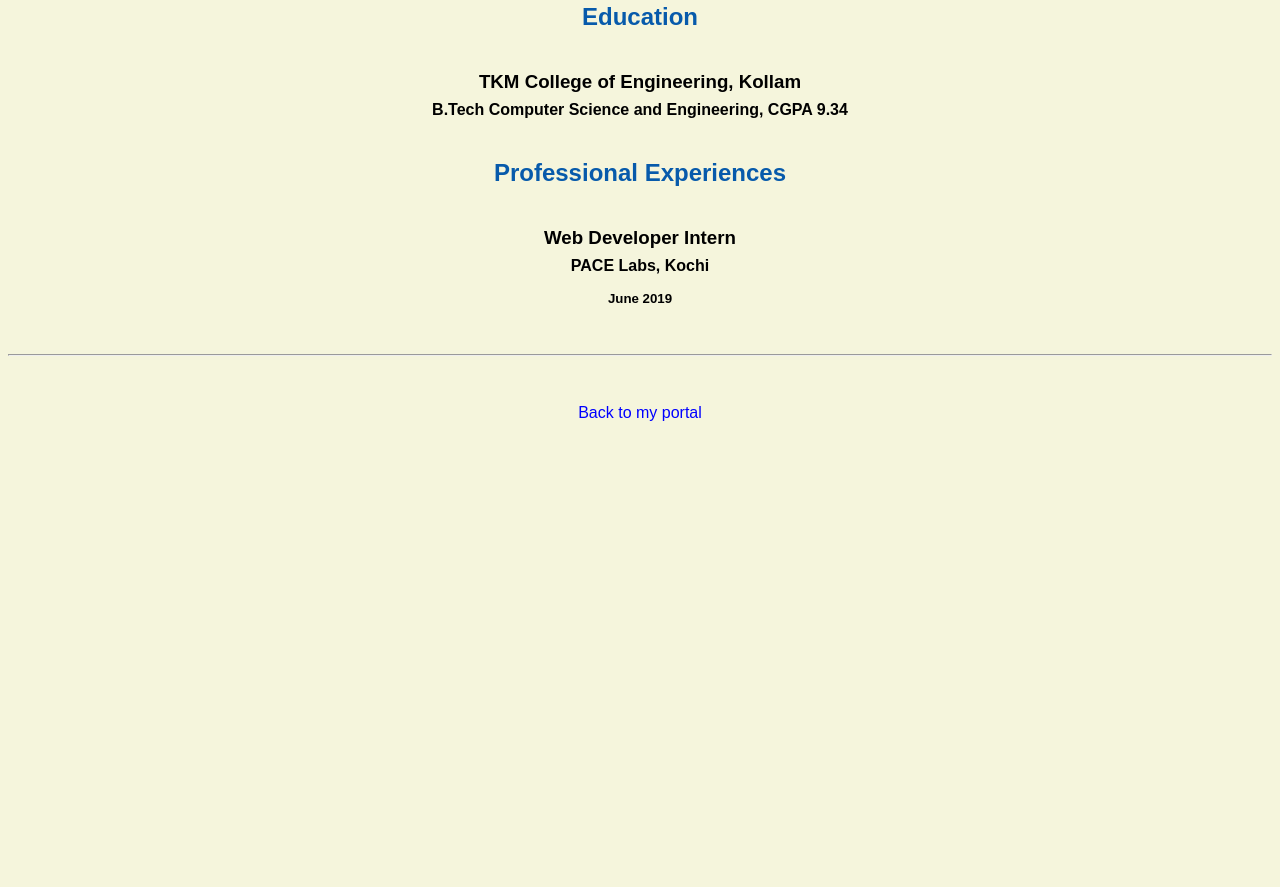
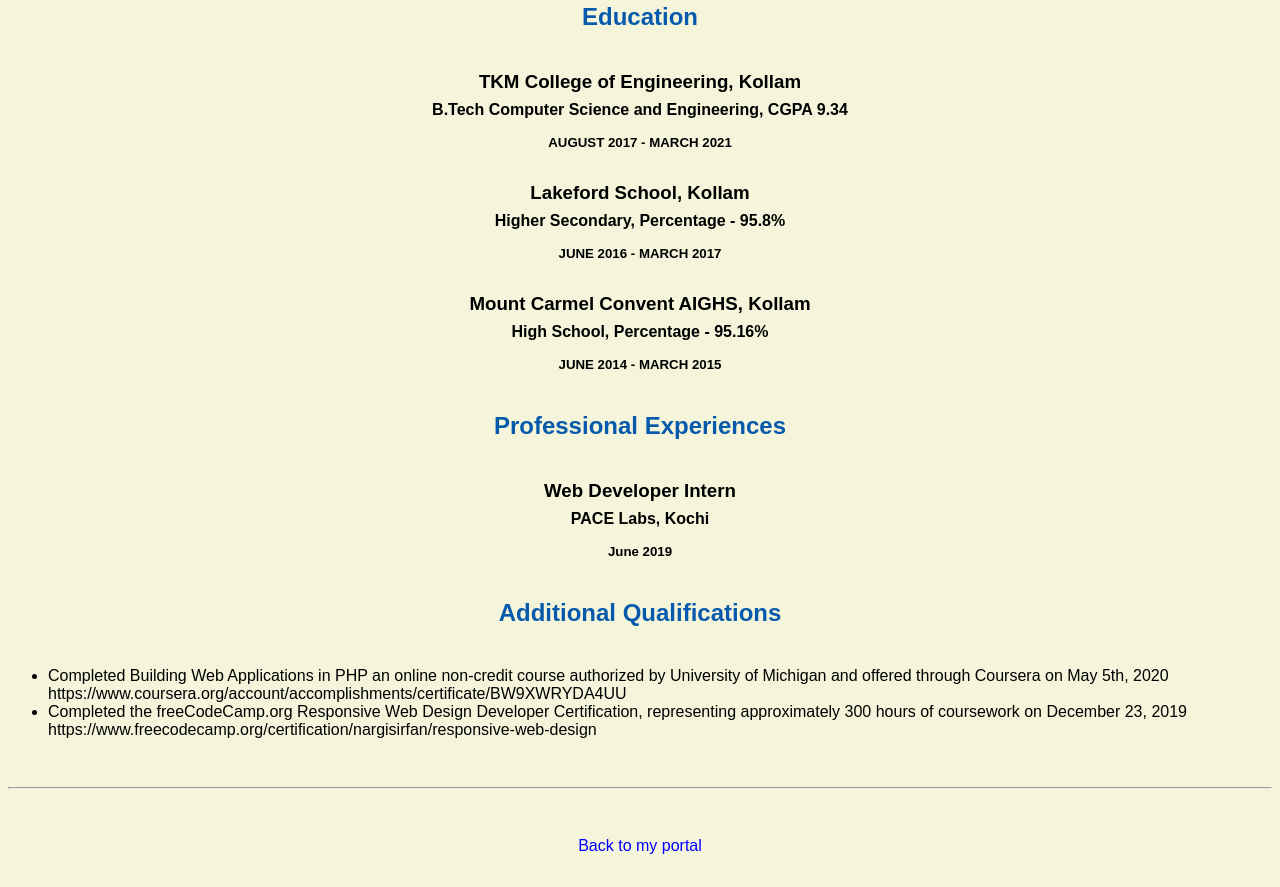
Before and after one commit to nargisirfan/nargisirfan.github.io, a plain HTML site: page resume.html in a window 1280 px wide. Shown: the part 706-1593 px from the top of the page. Before the commit the page ends 1160 px from the top, so only its background shows below. Drawn offline with Linux system fonts and the light colour scheme.

Commit message:
Update resume.html

```diff
--- a/resume.html
+++ b/resume.html
@@ -32,12 +32,27 @@
 
     <h3>TKM College of Engineering, Kollam</h3>
     <h4>B.Tech Computer Science and Engineering, CGPA 9.34</h4>
+    <h5>AUGUST 2017 - MARCH 2021</h5>
+
+    <h3>Lakeford School, Kollam</h3>
+    <h4>Higher Secondary, Percentage - 95.8%</h4>
+    <h5>JUNE 2016 - MARCH 2017</h5>
+
+    <h3>Mount Carmel Convent AIGHS, Kollam</h3>
+    <h4> High School, Percentage - 95.16%</h4>
+    <h5>JUNE 2014 - MARCH 2015</h5>
 
     <h2>Professional Experiences</h2>
 
     <h3>Web Developer Intern</h3>
     <h4>PACE Labs, Kochi</h4>
     <h5>June 2019</h5>
+
+    <h2>Additional Qualifications</h2>
+    <ul>
+    <li>Completed Building Web Applications in PHP an online non-credit course authorized by University of Michigan and offered through Coursera on May 5th, 2020 https://www.coursera.org/account/accomplishments/certificate/BW9XWRYDA4UU</li>
+    <li>Completed the freeCodeCamp.org Responsive Web Design Developer Certification, representing approximately 300 hours of coursework on December 23, 2019 https://www.freecodecamp.org/certification/nargisirfan/responsive-web-design</li>
+    </ul>
 
   </body>
 
```
